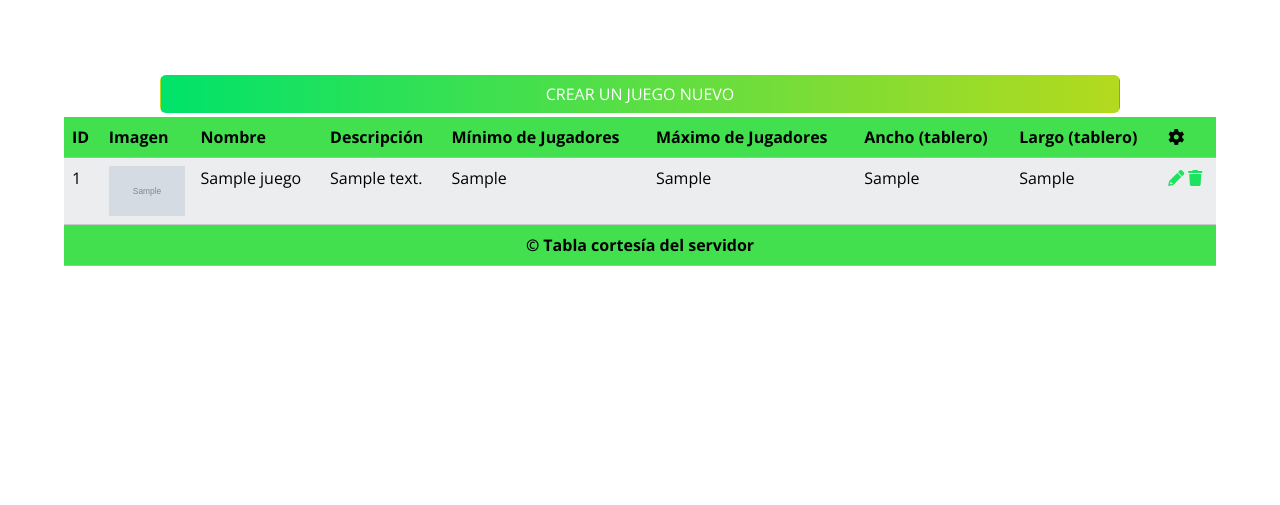
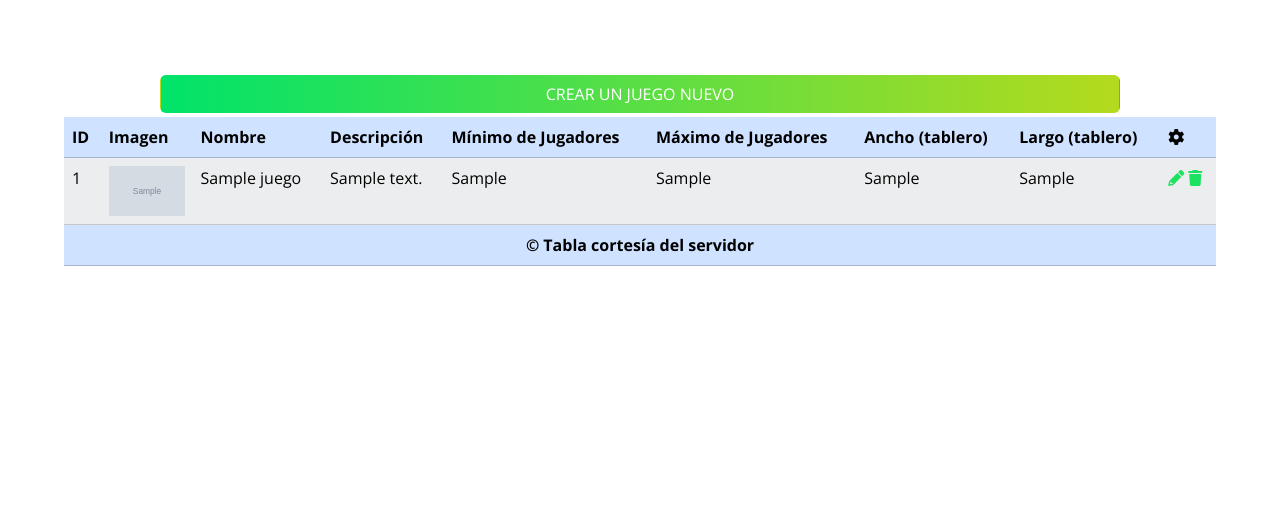
Before and after one commit to VictorEsquinasG/ProyectoXokas-Cia, a Symfony app: template templates/mantenimiento/juegos.html.twig in a window 1280 px wide. Shown: the part 110-615 px from the top of the page. Run offline with Twig, Linux system fonts and the light colour scheme; the template is opened without the code that fills it: most values are stand-ins (such as "Sample title", 1, 10 or a date in 2020); grey boxes marked "Sample" are stand-in pictures; some libraries are stand-ins or nearby versions.

Commit message:
landing-page finished

```diff
--- a/templates/mantenimiento/juegos.html.twig
+++ b/templates/mantenimiento/juegos.html.twig
@@ -7,10 +7,6 @@
 
 	<style>
 
-		thead, th, tfoot {
-			background-color:#42E04F!important;
-			color:white;
-		}
 		span > svg {
 			cursor: pointer;
 		}
```
